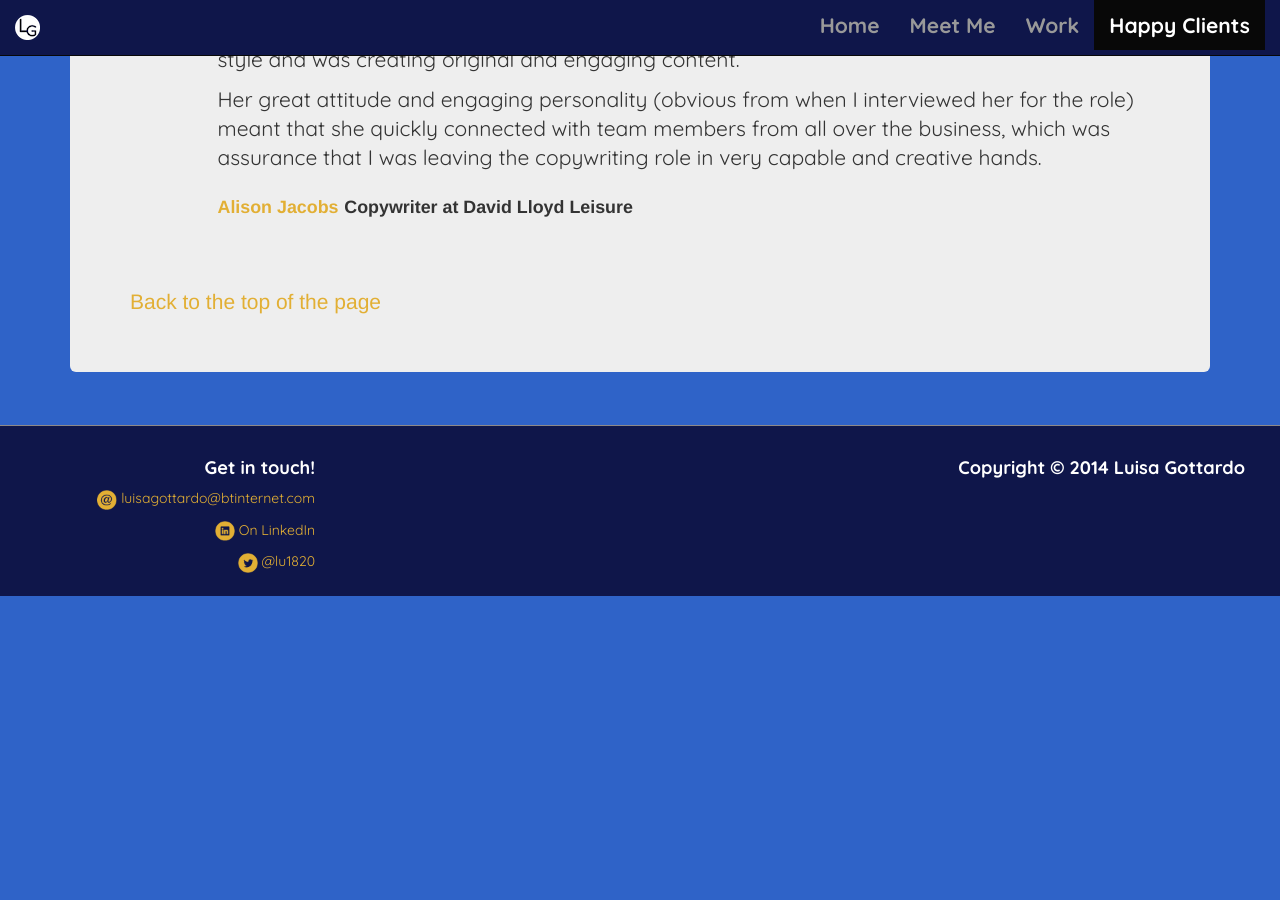
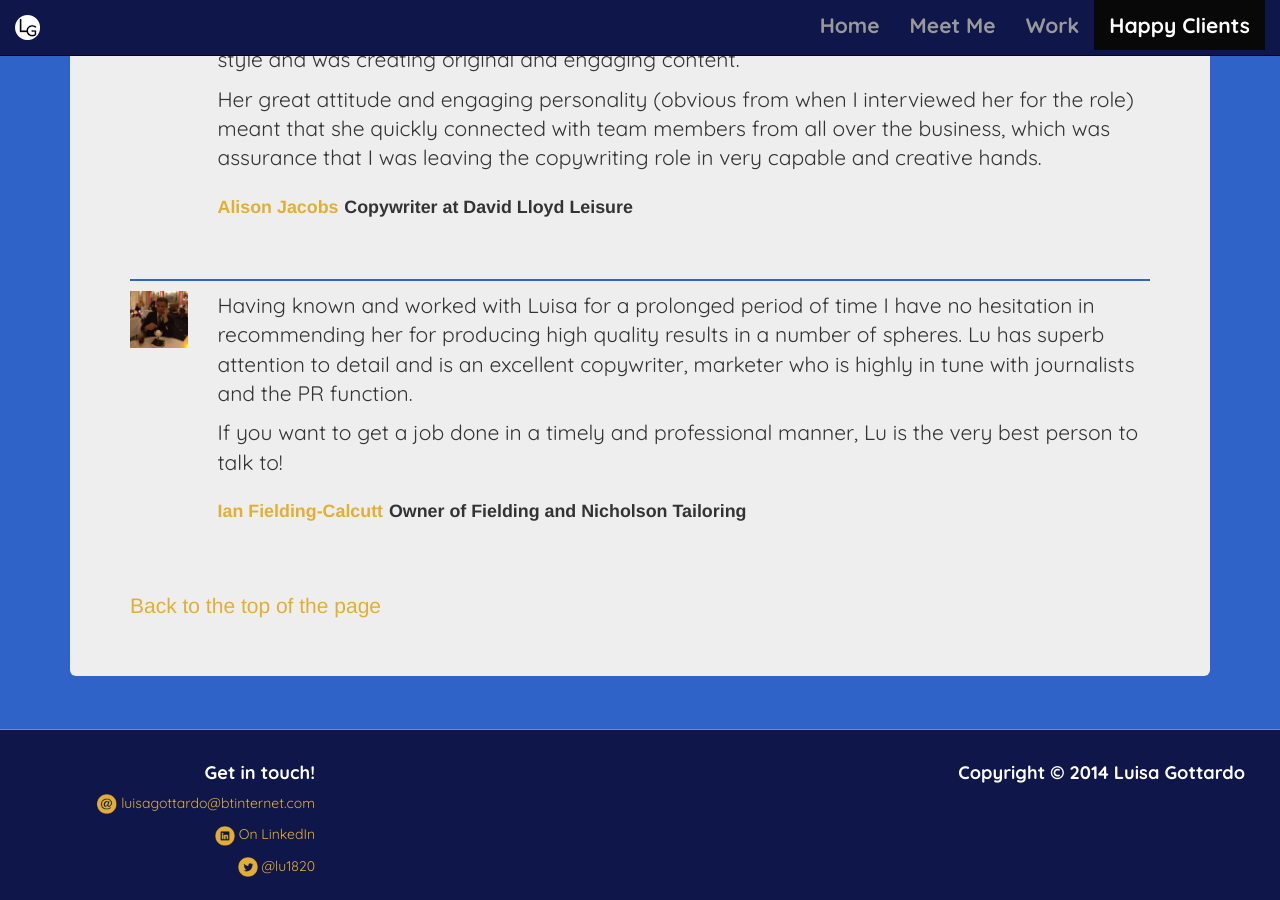
Before and after one commit to luisagottardo/luisagottardo.github.io, a Jekyll site: the page built from happy.html, in a window 1280 px wide and 900 px high, scrolled down 2504 px. Built offline with Jekyll 4.4.1, drawn with Linux system fonts in a browser that asks for light colours; before the commit the page ends 3100 px from its top, so only the background shows below that.

Commit message:
adding ian reach

```diff
--- a/happy.html
+++ b/happy.html
@@ -136,6 +136,20 @@ nav: happy
               </div>
             </div>
 
+            <div class="reco">
+              <div class="row">
+                <div class="col-md-1 hidden-xs hidden-sm">
+                  <img src="images/Recommendations/ian.jpg" class="img-responsive" alt="natalie-pearlman" width="75" height="75" />
+                </div>
+                <div class="col-md-11">
+                  <p>Having known and worked with Luisa for a prolonged period of time I have no hesitation in recommending her for producing high quality results in a number of spheres. Lu has superb attention to detail and is an excellent copywriter, marketer who is highly in tune with journalists and the PR function.</p>
+                  <p>If you want to get a job done in a timely and professional manner, Lu is the very best person to talk to!</p>
+                  <small><strong><a href="http://uk.linkedin.com/pub/ian-fielding-calcutt/1/473/b67">Ian Fielding-Calcutt</a></strong></small>
+                  <small><strong>Owner of Fielding and Nicholson Tailoring</strong></small>
+                </div>
+              </div>
+            </div>
+
             <a href="#top">Back to the top of the page</a>
           </div>
         </div>
```
Also changed, not shown: images/Recommendations/ian.jpg (added).
